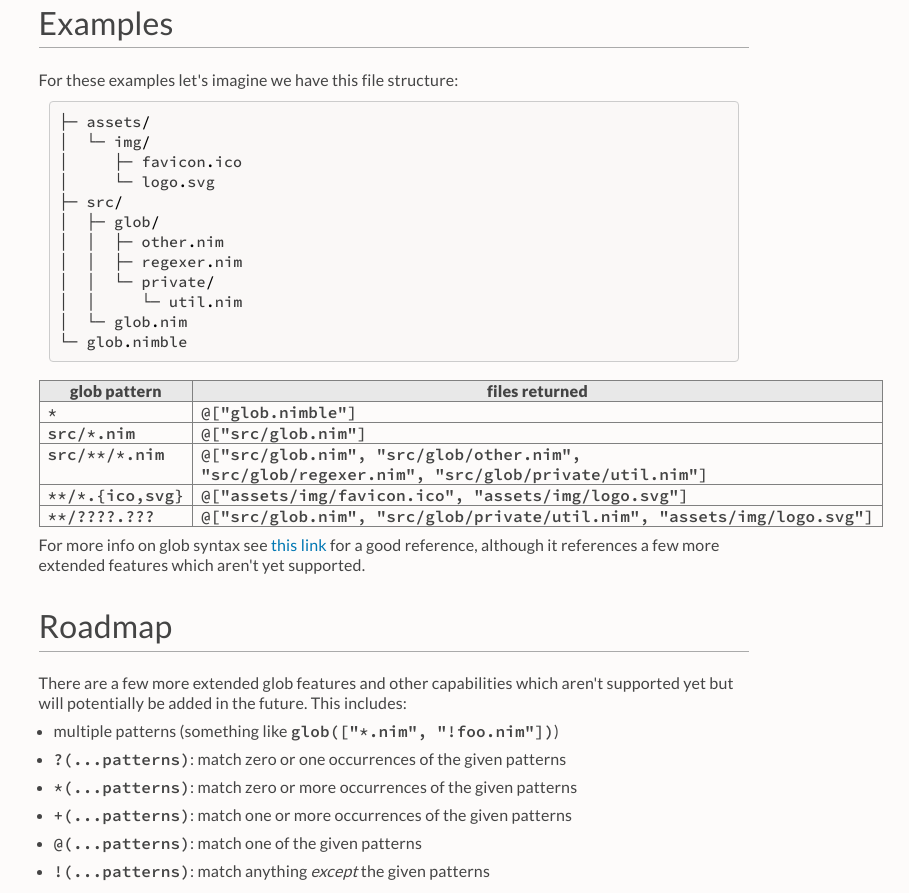
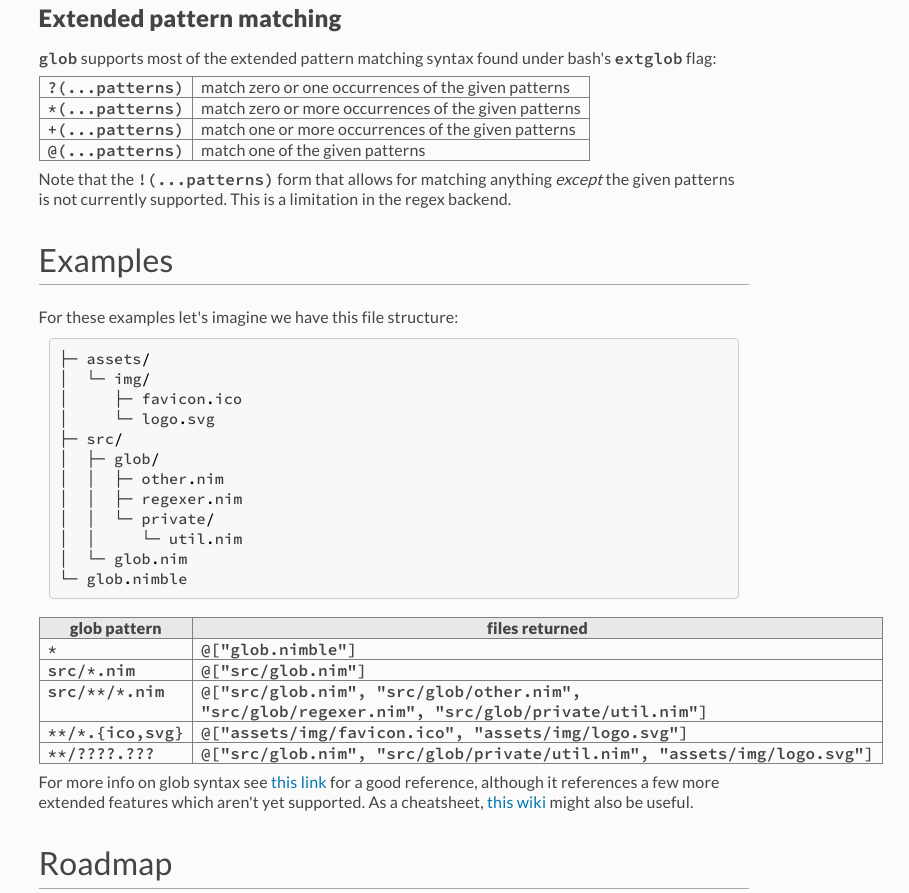
Before and after one commit to haltcase/glob, a plain HTML site: page docs/index.html in a window 1280 px wide. Shown: the part 1547-2440 px from the top of the page, without its empty margins (371-1280 px from the left). Drawn offline with Linux system fonts and the light colour scheme; a script that the page names is missing.

Commit message:
docs(extglob): add pattern matching section

```diff
--- a/docs/index.html
+++ b/docs/index.html
@@ -1236,7 +1236,8 @@ function main() {
 <ul class="simple"><li><a class="reference" id="syntax-character-classes_toc" href="#syntax-character-classes">Character classes</a></li>
 <ul class="simple"><li><a class="reference" id="character-classes-matching-special-characters_toc" href="#character-classes-matching-special-characters">Matching special characters</a></li>
 <li><a class="reference" id="character-classes-posix-classes_toc" href="#character-classes-posix-classes">POSIX classes</a></li>
-</ul></ul><li><a class="reference" id="examples_toc" href="#examples">Examples</a></li>
+</ul><li><a class="reference" id="syntax-extended-pattern-matching_toc" href="#syntax-extended-pattern-matching">Extended pattern matching</a></li>
+</ul><li><a class="reference" id="examples_toc" href="#examples">Examples</a></li>
 <li><a class="reference" id="roadmap_toc" href="#roadmap">Roadmap</a></li>
 <li>
   <a class="reference reference-toplevel" href="#6" id="56">Imports</a>
@@ -1334,6 +1335,13 @@ function main() {
 <tr><td><tt class="docutils literal"><span class="pre">[:punct:]</span></tt></td><td><tt class="docutils literal"><span class="pre">[!&quot;\#$%&amp;'()*+,-./:;&lt;=&gt;?@\[\]^_`{|}~]</span></tt></td><td>punctuation (all graphic characters except letters and digits)</td></tr>
 <tr><td><tt class="docutils literal"><span class="pre">[:print:]</span></tt></td><td><tt class="docutils literal"><span class="pre">[[:graph] ]</span></tt></td><td>graphic characters and space</td></tr>
 </table>
+<h2><a class="toc-backref" id="syntax-extended-pattern-matching" href="#syntax-extended-pattern-matching">Extended pattern matching</a></h2><p><tt class="docutils literal"><span class="pre">glob</span></tt> supports most of the extended pattern matching syntax found under bash's <tt class="docutils literal"><span class="pre">extglob</span></tt> flag:</p>
+<table border="1" class="docutils"><tr><td><tt class="docutils literal"><span class="pre">?(...patterns)</span></tt></td><td>match zero or one occurrences of the given patterns</td></tr>
+<tr><td><tt class="docutils literal"><span class="pre">*(...patterns)</span></tt></td><td>match zero or more occurrences of the given patterns</td></tr>
+<tr><td><tt class="docutils literal"><span class="pre">+(...patterns)</span></tt></td><td>match one or more occurrences of the given patterns</td></tr>
+<tr><td><tt class="docutils literal"><span class="pre">@(...patterns)</span></tt></td><td>match one of the given patterns</td></tr>
+</table><p>Note that the <tt class="docutils literal"><span class="pre">!(...patterns)</span></tt> form that allows for matching anything <em>except</em> the given patterns is not currently supported. This is a limitation in the regex backend.</p>
+
 <h1><a class="toc-backref" id="examples" href="#examples">Examples</a></h1><p>For these examples let's imagine we have this file structure:</p>
 <pre class="listing"><span class="Identifier">├─</span> <span class="Identifier">assets</span><span class="Operator">/</span>
 <span class="Identifier">│</span>  <span class="Identifier">└─</span> <span class="Identifier">img</span><span class="Operator">/</span>
@@ -1352,15 +1360,10 @@ function main() {
 <tr><td><tt class="docutils literal"><span class="pre">src/**/*.nim</span></tt></td><td><tt class="docutils literal"><span class="pre">@[&quot;src/glob.nim&quot;, &quot;src/glob/other.nim&quot;,</span></tt> <tt class="docutils literal"><span class="pre">&quot;src/glob/regexer.nim&quot;, &quot;src/glob/private/util.nim&quot;]</span></tt></td></tr>
 <tr><td><tt class="docutils literal"><span class="pre">**/*.{ico,svg}</span></tt></td><td><tt class="docutils literal"><span class="pre">@[&quot;assets/img/favicon.ico&quot;, &quot;assets/img/logo.svg&quot;]</span></tt></td></tr>
 <tr><td><tt class="docutils literal"><span class="pre">**/????.???</span></tt></td><td><tt class="docutils literal"><span class="pre">@[&quot;src/glob.nim&quot;, &quot;src/glob/private/util.nim&quot;, &quot;assets/img/logo.svg&quot;]</span></tt></td></tr>
-</table><p>For more info on glob syntax see <a class="reference external" href="https://mywiki.wooledge.org/glob">this link</a> for a good reference, although it references a few more extended features which aren't yet supported.</p>
+</table><p>For more info on glob syntax see <a class="reference external" href="https://mywiki.wooledge.org/glob">this link</a> for a good reference, although it references a few more extended features which aren't yet supported. As a cheatsheet, <a class="reference external" href="http://wiki.bash-hackers.org/syntax/pattern">this wiki</a> might also be useful.</p>
 
 <h1><a class="toc-backref" id="roadmap" href="#roadmap">Roadmap</a></h1><p>There are a few more extended glob features and other capabilities which aren't supported yet but will potentially be added in the future. This includes:</p>
 <ul class="simple"><li>multiple patterns (something like <tt class="docutils literal"><span class="pre">glob([&quot;*.nim&quot;, &quot;!foo.nim&quot;])</span></tt>)</li>
-<li><tt class="docutils literal"><span class="pre">?(...patterns)</span></tt>: match zero or one occurrences of the given patterns</li>
-<li><tt class="docutils literal"><span class="pre">*(...patterns)</span></tt>: match zero or more occurrences of the given patterns</li>
-<li><tt class="docutils literal"><span class="pre">+(...patterns)</span></tt>: match one or more occurrences of the given patterns</li>
-<li><tt class="docutils literal"><span class="pre">@(...patterns)</span></tt>: match one of the given patterns</li>
-<li><tt class="docutils literal"><span class="pre">!(...patterns)</span></tt>: match anything <em>except</em> the given patterns</li>
 </ul>
 </p>
   <div class="section" id="6">
@@ -1424,9 +1427,8 @@ Constructs a <tt class="docutils literal"><span class="pre">Glob</span></tt> obj
 
 </dd>
 <dt id="listGlob"><a name="listGlob,string,string"></a><pre><span class="Keyword">proc</span> <span class="Identifier">listGlob</span><span class="Other">(</span><span class="Identifier">pattern</span><span class="Other">:</span> <span class="Identifier">string</span><span class="Other">;</span> <span class="Identifier">root</span> <span class="Other">=</span> <span class="StringLit">&quot;&quot;</span><span class="Other">;</span> <span class="Identifier">relative</span> <span class="Other">=</span> <span class="Identifier">true</span><span class="Other">;</span> <span class="Identifier">expandDirs</span> <span class="Other">=</span> <span class="Identifier">true</span><span class="Other">;</span>
-             <span class="Identifier">includeHidden</span> <span class="Other">=</span> <span class="Identifier">false</span><span class="Other">;</span> <span class="Identifier">includeDirs</span> <span class="Other">=</span> <span class="Identifier">false</span><span class="Other">)</span><span class="Other">:</span> <span class="Identifier">seq</span><span class="Other">[</span><span class="Identifier">string</span><span class="Other">]</span> <span class="Other pragmabegin">{.</span><div class="pragma"><span class="Identifier">raises</span><span class="Other">:</span> <span class="Other">[</span>
-    <span class="Identifier">AssertionError</span><span class="Other">,</span> <span class="Identifier">OSError</span><span class="Other">,</span> <span class="Identifier">UnpackError</span><span class="Other">,</span> <span class="Identifier">GlobSyntaxError</span><span class="Other">,</span> <span class="Identifier">RegexError</span><span class="Other">,</span> <span class="Identifier">OSError</span><span class="Other">]</span><span class="Other">,</span>
-    <span class="Identifier">tags</span><span class="Other">:</span> <span class="Other">[</span><span class="Identifier">ReadDirEffect</span><span class="Other">]</span></div><span class="Other pragmaend">.}</span></pre></dt>
+             <span class="Identifier">includeHidden</span> <span class="Other">=</span> <span class="Identifier">false</span><span class="Other">;</span> <span class="Identifier">includeDirs</span> <span class="Other">=</span> <span class="Identifier">false</span><span class="Other">)</span><span class="Other">:</span> <span class="Identifier">seq</span><span class="Other">[</span><span class="Identifier">string</span><span class="Other">]</span> <span class="Other pragmabegin">{.</span><div class="pragma">
+    <span class="Identifier">raises</span><span class="Other">:</span> <span class="Other">[</span><span class="Identifier">OSError</span><span class="Other">,</span> <span class="Identifier">UnpackError</span><span class="Other">,</span> <span class="Identifier">GlobSyntaxError</span><span class="Other">,</span> <span class="Identifier">RegexError</span><span class="Other">,</span> <span class="Identifier">OSError</span><span class="Other">]</span><span class="Other">,</span> <span class="Identifier">tags</span><span class="Other">:</span> <span class="Other">[</span><span class="Other">]</span></div><span class="Other pragmaend">.}</span></pre></dt>
 <dd>
 Returns a list of all the files matching <tt class="docutils literal"><span class="pre">pattern</span></tt>.
 
@@ -1437,9 +1439,8 @@ Returns a list of all the files matching <tt class="docutils literal"><span clas
 <h1><a class="toc-backref" href="#15">Iterators</a></h1>
 <dl class="item">
 <dt id="walkGlobKinds"><a name="walkGlobKinds.i,string,string"></a><pre><span class="Keyword">iterator</span> <span class="Identifier">walkGlobKinds</span><span class="Other">(</span><span class="Identifier">pattern</span><span class="Other">:</span> <span class="Identifier">string</span><span class="Other">;</span> <span class="Identifier">root</span> <span class="Other">=</span> <span class="StringLit">&quot;&quot;</span><span class="Other">;</span> <span class="Identifier">relative</span> <span class="Other">=</span> <span class="Identifier">true</span><span class="Other">;</span> <span class="Identifier">expandDirs</span> <span class="Other">=</span> <span class="Identifier">true</span><span class="Other">;</span>
-                      <span class="Identifier">includeHidden</span> <span class="Other">=</span> <span class="Identifier">false</span><span class="Other">;</span> <span class="Identifier">includeDirs</span> <span class="Other">=</span> <span class="Identifier">false</span><span class="Other">)</span><span class="Other">:</span> <span class="Identifier">GlobResult</span> <span class="Other pragmabegin">{.</span><div class="pragma"><span class="Identifier">raises</span><span class="Other">:</span> <span class="Other">[</span>
-    <span class="Identifier">AssertionError</span><span class="Other">,</span> <span class="Identifier">OSError</span><span class="Other">,</span> <span class="Identifier">UnpackError</span><span class="Other">,</span> <span class="Identifier">GlobSyntaxError</span><span class="Other">,</span> <span class="Identifier">RegexError</span><span class="Other">,</span> <span class="Identifier">OSError</span><span class="Other">]</span><span class="Other">,</span>
-    <span class="Identifier">tags</span><span class="Other">:</span> <span class="Other">[</span><span class="Identifier">ReadDirEffect</span><span class="Other">]</span></div><span class="Other pragmaend">.}</span></pre></dt>
+                      <span class="Identifier">includeHidden</span> <span class="Other">=</span> <span class="Identifier">false</span><span class="Other">;</span> <span class="Identifier">includeDirs</span> <span class="Other">=</span> <span class="Identifier">false</span><span class="Other">)</span><span class="Other">:</span> <span class="Identifier">GlobResult</span> <span class="Other pragmabegin">{.</span><div class="pragma">
+    <span class="Identifier">raises</span><span class="Other">:</span> <span class="Other">[</span><span class="Identifier">OSError</span><span class="Other">,</span> <span class="Identifier">UnpackError</span><span class="Other">,</span> <span class="Identifier">GlobSyntaxError</span><span class="Other">,</span> <span class="Identifier">RegexError</span><span class="Other">,</span> <span class="Identifier">OSError</span><span class="Other">]</span><span class="Other">,</span> <span class="Identifier">tags</span><span class="Other">:</span> <span class="Other">[</span><span class="Other">]</span></div><span class="Other pragmaend">.}</span></pre></dt>
 <dd>
 <p>Iterates over all the paths within the scope of the given glob <tt class="docutils literal"><span class="pre">pattern</span></tt>, yielding all those that match. <tt class="docutils literal"><span class="pre">root</span></tt> defaults to the current working directory (by using <tt class="docutils literal"><span class="pre">os.getCurrentDir</span></tt>).</p>
 <p>Returned paths are relative to <tt class="docutils literal"><span class="pre">root</span></tt> by default but <tt class="docutils literal"><span class="pre">relative = false</span></tt> will yield absolute paths instead.</p>
@@ -1449,9 +1450,8 @@ Returns a list of all the files matching <tt class="docutils literal"><span clas
 
 </dd>
 <dt id="walkGlob"><a name="walkGlob.i,string,string"></a><pre><span class="Keyword">iterator</span> <span class="Identifier">walkGlob</span><span class="Other">(</span><span class="Identifier">pattern</span><span class="Other">:</span> <span class="Identifier">string</span><span class="Other">;</span> <span class="Identifier">root</span> <span class="Other">=</span> <span class="StringLit">&quot;&quot;</span><span class="Other">;</span> <span class="Identifier">relative</span> <span class="Other">=</span> <span class="Identifier">true</span><span class="Other">;</span> <span class="Identifier">expandDirs</span> <span class="Other">=</span> <span class="Identifier">true</span><span class="Other">;</span>
-                 <span class="Identifier">includeHidden</span> <span class="Other">=</span> <span class="Identifier">false</span><span class="Other">;</span> <span class="Identifier">includeDirs</span> <span class="Other">=</span> <span class="Identifier">false</span><span class="Other">)</span><span class="Other">:</span> <span class="Identifier">string</span> <span class="Other pragmabegin">{.</span><div class="pragma"><span class="Identifier">raises</span><span class="Other">:</span> <span class="Other">[</span>
-    <span class="Identifier">AssertionError</span><span class="Other">,</span> <span class="Identifier">OSError</span><span class="Other">,</span> <span class="Identifier">UnpackError</span><span class="Other">,</span> <span class="Identifier">GlobSyntaxError</span><span class="Other">,</span> <span class="Identifier">RegexError</span><span class="Other">,</span> <span class="Identifier">OSError</span><span class="Other">]</span><span class="Other">,</span>
-    <span class="Identifier">tags</span><span class="Other">:</span> <span class="Other">[</span><span class="Identifier">ReadDirEffect</span><span class="Other">]</span></div><span class="Other pragmaend">.}</span></pre></dt>
+                 <span class="Identifier">includeHidden</span> <span class="Other">=</span> <span class="Identifier">false</span><span class="Other">;</span> <span class="Identifier">includeDirs</span> <span class="Other">=</span> <span class="Identifier">false</span><span class="Other">)</span><span class="Other">:</span> <span class="Identifier">string</span> <span class="Other pragmabegin">{.</span><div class="pragma">
+    <span class="Identifier">raises</span><span class="Other">:</span> <span class="Other">[</span><span class="Identifier">OSError</span><span class="Other">,</span> <span class="Identifier">UnpackError</span><span class="Other">,</span> <span class="Identifier">GlobSyntaxError</span><span class="Other">,</span> <span class="Identifier">RegexError</span><span class="Other">,</span> <span class="Identifier">OSError</span><span class="Other">]</span><span class="Other">,</span> <span class="Identifier">tags</span><span class="Other">:</span> <span class="Other">[</span><span class="Other">]</span></div><span class="Other pragmaend">.}</span></pre></dt>
 <dd>
 Equivalent to <tt class="docutils literal"><span class="pre">walkGlobKinds</span></tt> but rather than yielding a <tt class="docutils literal"><span class="pre">GlobResult</span></tt> it yields only the <tt class="docutils literal"><span class="pre">path</span></tt> of the item, ignoring its <tt class="docutils literal"><span class="pre">kind</span></tt>.
 
@@ -1466,7 +1466,7 @@ Equivalent to <tt class="docutils literal"><span class="pre">walkGlobKinds</span
       <div class="twelve-columns footer">
         <span class="nim-sprite"></span>
         <br/>
-        <small>Made with Nim. Generated: 2018-05-22 17:30:51 UTC</small>
+        <small>Made with Nim. Generated: 2018-05-23 21:10:43 UTC</small>
       </div>
     </div>
   </div>
```
Also changed, not shown: docs/glob/regexer.html (+2 -2 lines), 1 other file.
